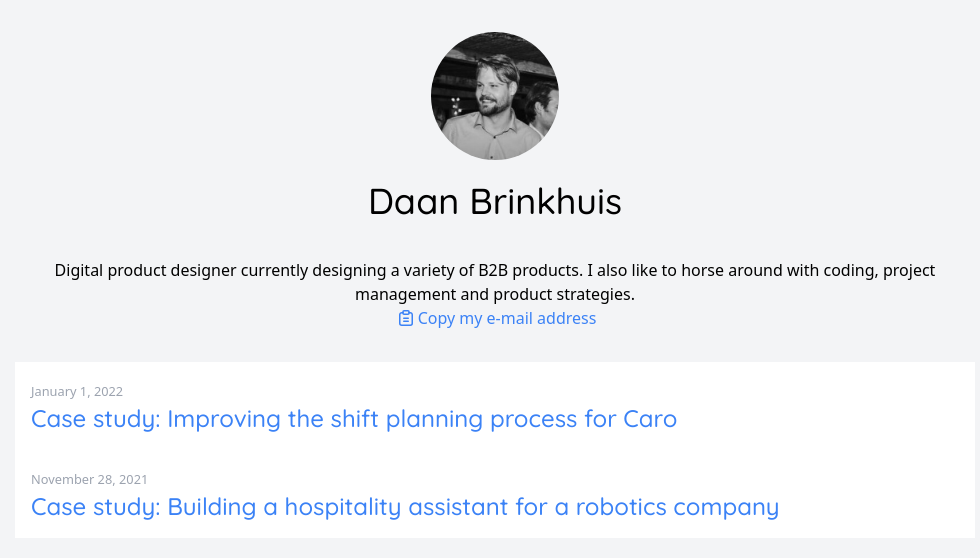
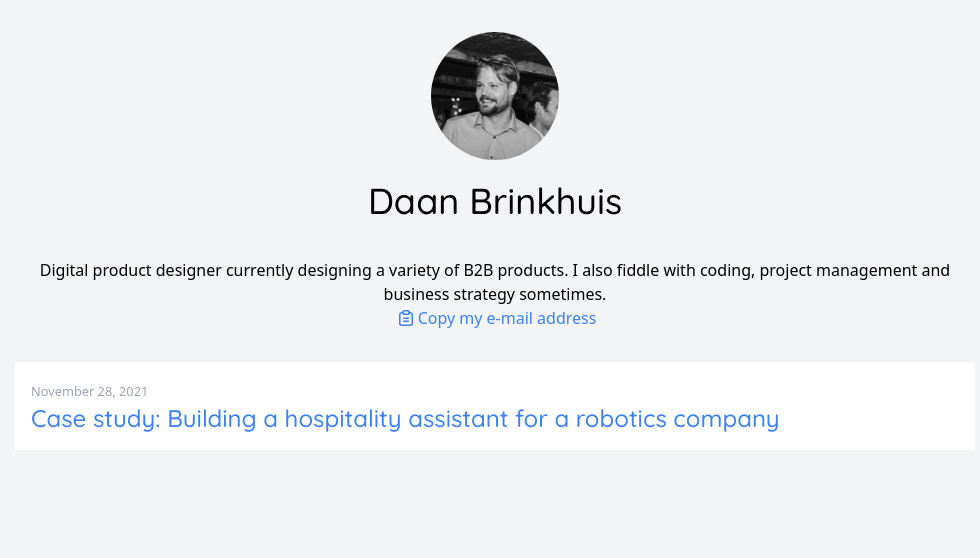
Before and after one commit to Daabri/personal-website, a Next.js app: page / in a window 1280 px wide. Shown: the top 558 px of the page, without its empty margins (145-1125 px from the left). Built offline with nearby package versions, Linux system fonts and the light colour scheme.

Commit message:
Removed a post

```diff
--- a/pages/index.js
+++ b/pages/index.js
@@ -32,9 +32,9 @@ export default function Home({ allPostsData }) {
         <title>{siteTitle}</title>
       </Head>
 
-      <section className="col-span-6 py-8 px-2">
+      <section className="col-span-4 py-8 px-2">
         <p className="text-center justify-center">
-          Digital product designer currently designing a variety of B2B products. I also like to horse around with coding, project management and product strategies.
+          Digital product designer currently designing a variety of B2B products. I also fiddle with coding, project management and business strategy sometimes.
           <span
             className="flex justify-center cursor-pointer hover:bg-blue-500 text-blue-500 hover:text-white"
             onClick={() => { navigator.clipboard.writeText("brinkhuis.daan@gmail.com") }}>
--- a/posts/building-my-own-personal-website.md
+++ /dev/null
@@ -1,6 +0,0 @@
----
-title: 'Case study: Improving the shift planning process for Caro'
-date: '2022-01-01'
----
-
-This Case study is a work in progress.
```
